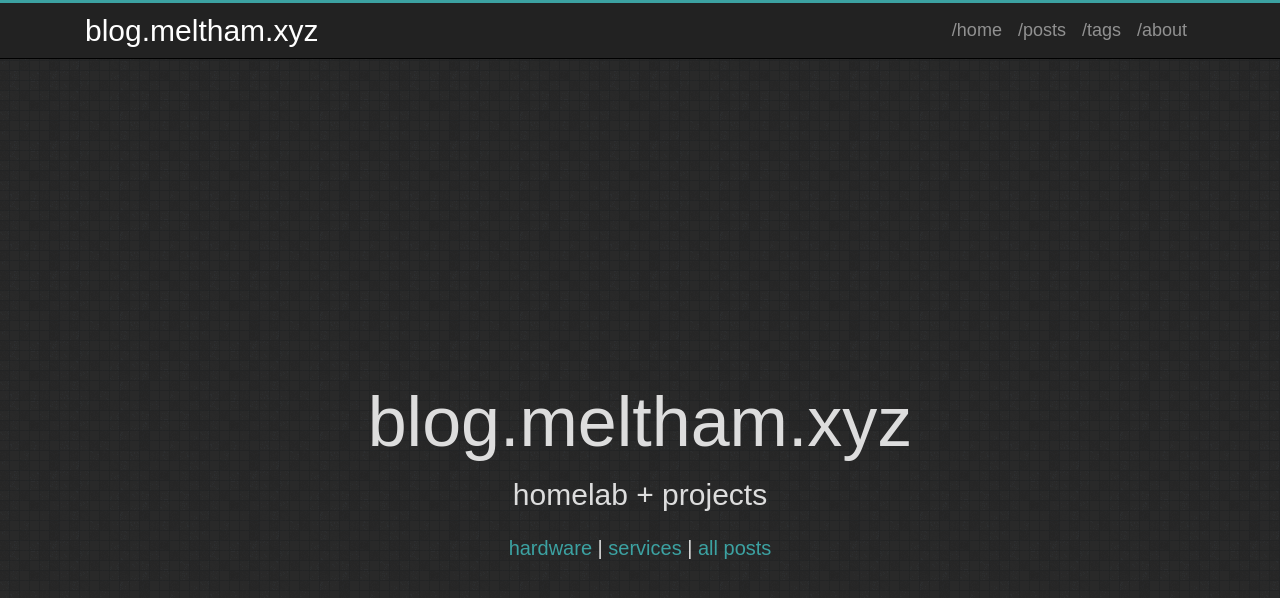
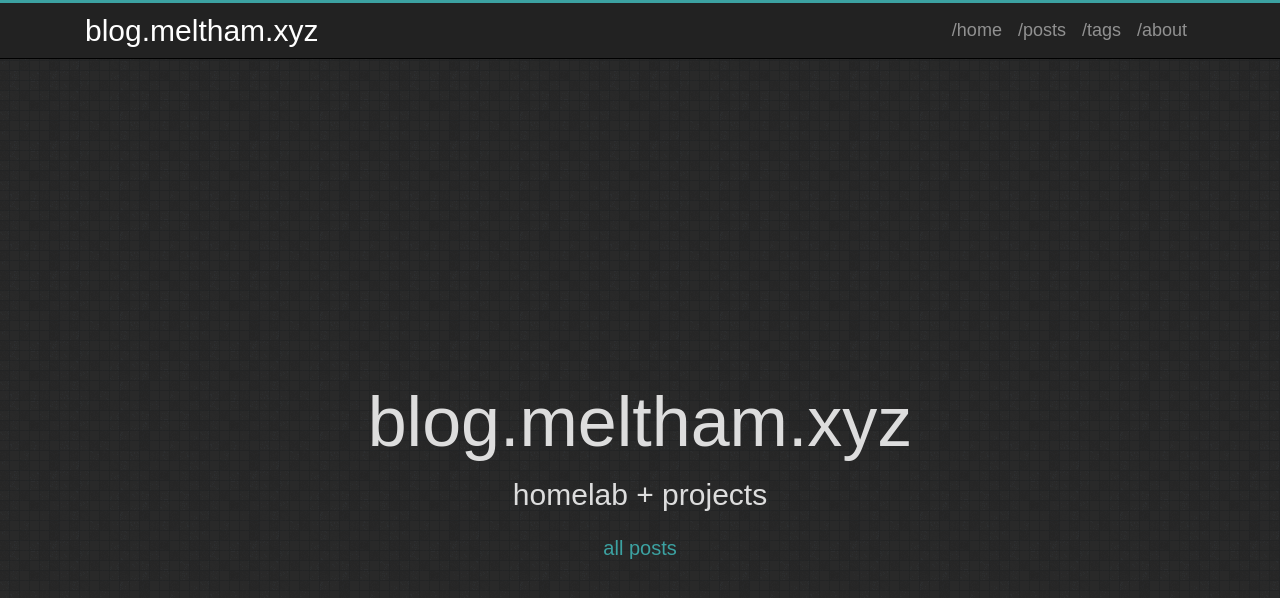
Before and after one commit to meltham44/meltham44.github.io, a Jekyll site: the page built from index.html, in a window 1280 px wide. Shown: the top 598 px of the page. Built offline with Jekyll 4.4.1, drawn with Linux system fonts in a browser that asks for light colours.

Commit message:
Alter index page and footer

```diff
--- a/_includes/footer.html
+++ b/_includes/footer.html
@@ -3,7 +3,7 @@
         <div class="footer">
           <p>{{ site.author }} {{ site.copyright }}</p>
           {% include social.html %}
-          <p>Jekyll theme <a href="https://github.com/streetturtle/jekyll-clean-dark">jekyll-clean-dark</a> by <a href="https://github.com/streetturtle">Pavel Makhov</a>, heavily modified by myself.</p>
+          <p>Jekyll theme <a href="https://github.com/streetturtle/jekyll-clean-dark">jekyll-clean-dark</a> by <a href="https://github.com/streetturtle">Pavel Makhov</a>, modified by myself.</p>
         </div>
       </div>
     </footer>
--- a/_layouts/indexpage.html
+++ b/_layouts/indexpage.html
@@ -5,7 +5,7 @@
         <div class="container container-center" style="text-align: center; font-family: Ubuntu, sans-serif;">
           <h1 style="font-size: 70px; padding-top: 300px;">blog.meltham.xyz</h1>
           <p style="font-size: 30px;">homelab + projects</p>
-          <p style="font-size: 20px;"><a href="">hardware</a> | <a href="">services</a> | <a href="/posts">all posts</a></p>
+          <p style="font-size: 20px;"><a href="/posts">all posts</a></p>
         </div>
       </div>
     </div>
```
